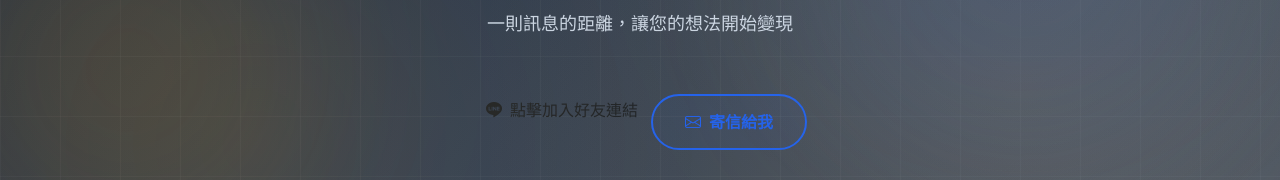
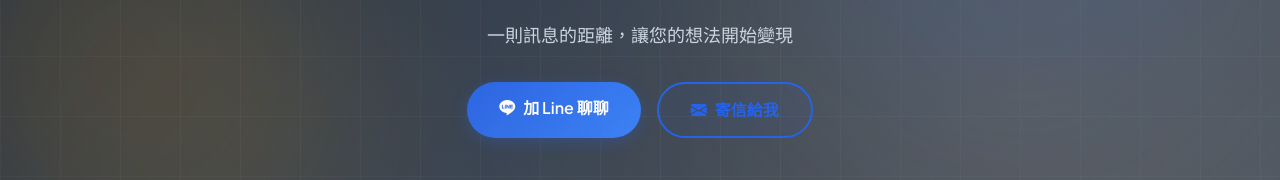
Before and after one commit to t7141123/Profile, a Vue app: page /zh-tw/contact in a window 1280 px wide. Shown: the part 304-484 px from the top of the page. Built offline with nearby package versions, Linux system fonts and the light colour scheme; no server answers.

Commit message:
fix: redesign contact page header buttons for better symmetry and professionalism

```diff
--- a/src/views/Contact.vue
+++ b/src/views/Contact.vue
@@ -10,16 +10,16 @@
       @scroll-click="scrollToContent"
     >
       <!-- CTA Buttons Slot -->
-      <div class="header-cta">
+      <div class="header-cta d-flex flex-column flex-sm-row justify-content-center gap-3 mt-4">
         <a
           href="https://line.me/ti/p/2w7bwfksdF"
           target="_blank"
-          class="btn btn-header-primary"
+          class="btn btn-primary-custom"
         >
-          <i class="bi bi-line me-2"></i>{{ $t("contact.lineValue") }}
+          <i class="bi bi-line me-2"></i>{{ $t("home.addLine") }}
         </a>
-        <a :href="'mailto:' + $t('contact.emailValue')" class="btn btn-outline-custom mt-4">
-          <i class="bi bi-envelope me-2"></i>{{ $t("contact.emailLink") }}
+        <a :href="'mailto:' + $t('contact.emailValue')" class="btn btn-outline-custom">
+          <i class="bi bi-envelope-fill me-2"></i>{{ $t("contact.emailLink") }}
         </a>
       </div>
     </PageHeader>
```
